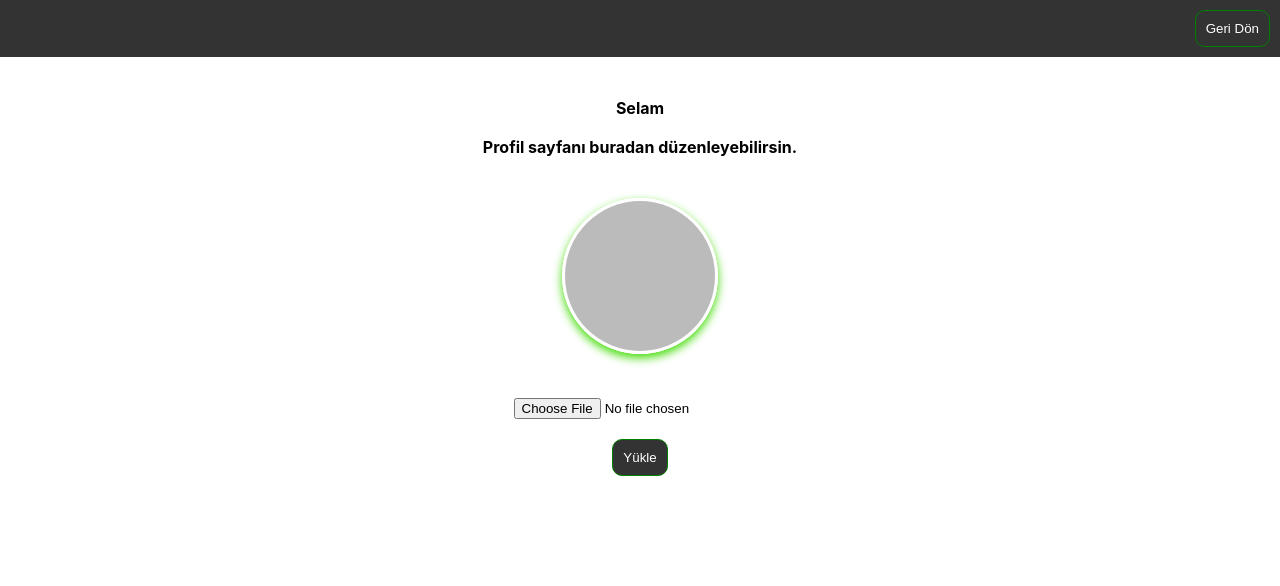
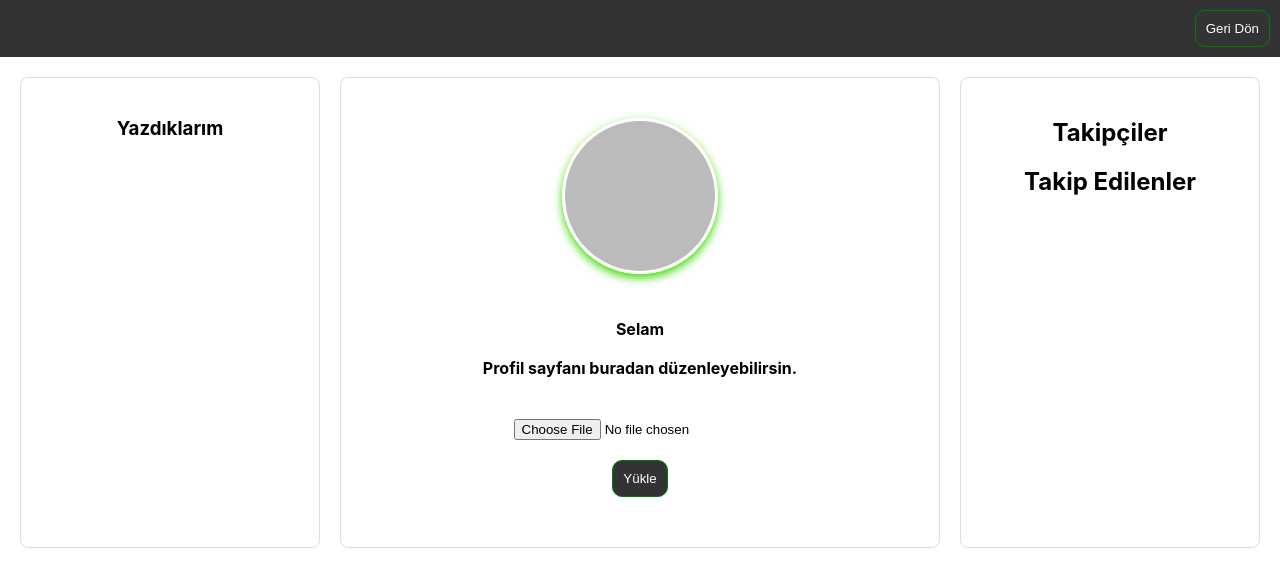
Before and after one commit to ataberkcetinkaya/StoryApp, a React (Create React App) app: page /profile in a window 1280 px wide. Shown: the top 586 px of the page. Built offline with nearby package versions, Linux system fonts and the light colour scheme; no server answers; the database is empty; sample sign-in values are in the browser's storage.

Commit message:
Profile Layout Edit & User's Profile Page

```diff
--- a/src/App.js
+++ b/src/App.js
@@ -7,6 +7,7 @@ import { AuthProvider } from './context/AuthContext';
 import Profile from './pages/Profile/Profile';
 import PrivateRoute from './routes/PrivateRoute'
 import GuessTheNumber from './pages/Games/GuessTheNumber';
+import ProfilePage from './pages/ProfilePage/ProfilePage';
 
 function App() {
 
@@ -28,6 +29,7 @@ function App() {
           <Route path="/register" element={<Register/>} />
           <Route path="/login" element={<Login/>} />
           <Route path="/profile" element={<PrivateRoute element={Profile}/>} />
+          <Route path="/profile/:username" element={<PrivateRoute element={ProfilePage} />} />
           <Route path="/games/guess-the-number" element={<PrivateRoute element={GuessTheNumber}/>} />
         </Routes>
       </div>
--- a/src/pages/Profile/Profile.css
+++ b/src/pages/Profile/Profile.css
@@ -64,3 +64,111 @@
       height: 100px;
     }
 }
+
+/* Genel Grid Yapısı */
+.homepage-grid {
+    display: grid;
+    grid-template-columns: 1fr 2fr 1fr;
+    gap: 20px;
+    padding: 20px;
+  }
+
+  /* Grid Bölümleri */
+  .left-section,
+  .middle-section,
+  .right-section {
+    border: 1px solid #ddd;
+    border-radius: 8px;
+    padding: 20px;
+    display: block; /* Desktop görünümde tüm bölümleri göster */
+  }
+
+  /* Mobil Görünüm */
+  @media (max-width: 768px) {
+    .homepage-grid {
+      display: block;
+    }
+
+    .homepage-grid .left-section.active,
+    .homepage-grid .middle-section.active,
+    .homepage-grid .right-section.active {
+      display: block;
+    }
+
+    .bottom-navbar {
+      display: flex; /* Sadece mobilde görünür */
+    }
+
+    .kayitliKullanicilar {
+      bottom: 100px; /* Navbar'ın hemen üstü */
+      right: 1px; /* Sağ alt köşe */
+    }
+  }
+
+  /* Desktop Görünüm */
+  @media (min-width: 769px) {
+    .bottom-navbar {
+      display: none; /* Desktop çözünürlükte navbar gizli */
+    }
+
+    .left-section,
+    .middle-section,
+    .right-section {
+      display: block; /* Desktop çözünürlükte tüm bölümleri görünür yap */
+    }
+  }
+
+  /* Alt Bar */
+  .bottom-navbar {
+    position: fixed;
+    bottom: 0;
+    left: 0;
+    width: 100%;
+    justify-content: space-around;
+    align-items: center;
+    border-top: 1px solid #ddd;
+    padding: 10px 0;
+    z-index: 1000;
+  }
+
+  /* Dark tema için navbar arka plan rengi */
+  body.dark .bottom-navbar {
+    background-color: #333;
+    color: white;
+  }
+  /* Light tema için navbar arka plan rengi */
+  body.white .bottom-navbar {
+    background-color: #f8f8f8;
+    color: black;
+  }
+
+  .bottom-navbar button {
+    background: none;
+    border: none;
+    font-size: 16px;
+    cursor: pointer;
+    color: #888;
+  }
+
+  .bottom-navbar button.active {
+    color: rgb(50, 244, 50);
+    font-weight: bold;
+  }
+
+  .bottom-navbar button:hover {
+    color: rgb(50, 244, 50);
+  }
+
+  /* LEFT BUTTON CONTAINER */
+  .left-button-container {
+    display: flex;
+    flex-direction: column; /* Butonları alt alta sıralar */
+    align-items: center;
+  }
+
+  .left-button-container button {
+    margin-bottom: 10px; /* Butonlar arasında boşluk bırakır */
+    font-size: 14px; /* Yazı boyutunu küçültür */
+    padding: 8px 12px; /* İç boşlukları küçültür */
+    width: 150px; /* Buton genişliğini ayarlar */
+  }
--- a/src/pages/Profile/Profile.js
+++ b/src/pages/Profile/Profile.js
@@ -1,24 +1,21 @@
-import React from 'react'
+import React, { useEffect, useState } from 'react'
 import { Link } from 'react-router-dom'
 import { useAuth } from '../../context/AuthContext';
 import './Profile.css';
 import { uploadToCloudinary } from '../../utils/Cloudinary';
 import { doc, updateDoc } from "firebase/firestore";
 import { db } from "../../firebase";
+import GuessTheNumber from '../Games/GuessTheNumber';
 
 export default function Profile() {
 
   const { currentUser } = useAuth();
-  const [file, setFile] = React.useState(null);
-  const [isUploading, setIsUploading] = React.useState(false);
-  const [fileError, setFileError] = React.useState("");
-  const [blankInput, setBlankInput] = React.useState(false);
-  const [successPhoto, setSuccessPhoto] = React.useState(false);
-  const [errorPhoto, setErrorPhoto] = React.useState(false);
-
-   if (!currentUser) {
-    return <p>Yükleniyor...</p>;
-  }
+  const [file, setFile] = useState(null);
+  const [isUploading, setIsUploading] = useState(false);
+  const [fileError, setFileError] = useState("");
+  const [blankInput, setBlankInput] = useState(false);
+  const [successPhoto, setSuccessPhoto] = useState(false);
+  const [errorPhoto, setErrorPhoto] = useState(false);
 
   const MAX_FILE_SIZE = 1 * 1024 * 1024;
 
@@ -64,16 +61,61 @@ export default function Profile() {
     }
   };
 
+  useEffect(() => {
+      const handleResize = () => {
+        setIsMobile(window.innerWidth <= 768);
+      };
+      window.addEventListener("resize", handleResize);
+      return () => window.removeEventListener("resize", handleResize);
+  }, []);
+
+  const [activeSection, setActiveSection] = useState("left");
+  const [isMobile, setIsMobile] = useState(window.innerWidth <= 768);
+  const [activeComponent, setActiveComponent] = useState(null);
+
+  //Tüm buton ve ilgili bileşenler
+  const buttons = [
+    { name: 'Anasayfa', component: 'Home', content: null },
+    { name: 'Sayı Tahmin', component: 'GuessTheNumber', content: <GuessTheNumber /> },
+  ];
+
+  const renderSection = () => {
+      //mobile için
+      if (isMobile) {
+        switch (activeSection) {
+          case "left":
             return (
-    <>
-      <div className='navbar'>
-        <Link to="/">
-          <button className="back-button">Geri Dön</button>
-        </Link>
+              <div className="left-section">
+
               </div>
-      <div className="profile-container">
-        <h4>Selam <h3 className="userText">{currentUser.username}</h3> Profil sayfanı buradan düzenleyebilirsin.</h4>
-
+            );
+          case "middle":
+            return (
+              <div className="middle-section">
+                <div>123</div>
+              </div>
+            );
+          case "right":
+            return (
+              <div className="right-section">
+                <h2>Günlük Ödül</h2>
+                <div>123</div>
+              </div>
+            );
+          default:
+            return null;
+        }
+      }
+      //normalde 768px'den büyük ekranlar için
+      else {
+        return (
+          <div className="homepage-grid">
+            <div className="left-section">
+              <div className='left-button-container'>
+                <h3>Yazdıklarım</h3>
+              </div>
+            </div>
+            <div className="middle-section">
               {/* Profil Fotoğrafı */}
               <div className="photo-container">
                 {currentUser?.photoURL && (
@@ -85,6 +127,8 @@ export default function Profile() {
                 )}
               </div>
 
+              <div className="profile-container">
+                <h4>Selam <h3 className="userText">{currentUser.username}</h3> Profil sayfanı buradan düzenleyebilirsin.</h4>
                 {/* Dosya Seçme ve Yükleme Butonları */}
                 <div className="upload-container">
                   <input type="file" onChange={handleFileChange} />
@@ -97,6 +141,57 @@ export default function Profile() {
                   {errorPhoto && <p className="errorMessage">{errorPhoto}</p>}
                 </div>
               </div>
-    </>
+
+            </div>
+            <div className="right-section">
+              <h2>Takipçiler</h2>
+              <h2>Takip Edilenler</h2>
+            </div>
+          </div>
+        );
+      }
+    };
+
+    if (!currentUser) {
+      return <p>Yükleniyor...</p>;
+    }
+
+  return (
+    <div>
+      <div className='navbar'>
+        <Link to="/">
+          <button className="back-button">Geri Dön</button>
+        </Link>
+      </div>
+
+      {renderSection()}
+
+      {/* Alt Gezinti Barı */}
+      {isMobile && (
+        <div className="bottom-navbar">
+          <button
+            onClick={() => setActiveSection("left")}
+            className={activeSection === "left" ? "active" : ""}
+          >
+            Anasayfa
+          </button>
+            {currentUser ? (
+            <button
+            onClick={() => setActiveSection("middle")}
+            className={activeSection === "middle" ? "active" : ""}
+          >
+            Sayı Tahmin
+          </button>
+            ): <></>
+          }
+          <button
+            onClick={() => setActiveSection("right")}
+            className={activeSection === "right" ? "active" : ""}
+          >
+            Günlük Ödül
+          </button>
+        </div>
+      )}
+    </div>
   )
 }
--- /dev/null
+++ b/src/pages/ProfilePage/ProfilePage.js
@@ -0,0 +1,55 @@
+import React, { useEffect, useState } from "react";
+import { Link, useParams } from "react-router-dom";
+import { collection, query, where, getDocs } from "firebase/firestore";
+import { db } from "../../firebase";
+
+export default function ProfilePage() {
+  const { username } = useParams(); //URL'den username alıyorum
+  const [userData, setUserData] = useState(null);
+  const [loading, setLoading] = useState(true);
+
+  useEffect(() => {
+    const fetchUserData = async () => {
+      try {
+        const q = query(collection(db, "users"), where("username", "==", username));
+        const querySnapshot = await getDocs(q);
+
+        if (!querySnapshot.empty) {
+          const userDoc = querySnapshot.docs[0];
+          setUserData({ id: userDoc.id, ...userDoc.data() });
+        } else {
+          console.error("Kullanıcı bulunamadı.");
+          setUserData(null);
+        }
+      } catch (error) {
+        console.error("Kullanıcı verileri alınamadı:", error);
+      } finally {
+        setLoading(false);
+      }
+    };
+
+    fetchUserData();
+  }, [username]);
+
+  if (loading) return <p>Yükleniyor...</p>;
+  if (!userData) return <p>Kullanıcı bulunamadı.</p>;
+  return (
+    <div>
+        <div className='navbar'>
+            <Link to="/">
+            <button className="back-button">Geri Dön</button>
+            </Link>
+        </div>
+
+      <h1>{userData.username}</h1>
+      <img
+        src={userData.profilePhoto || "defaultProfilePic.jpg"}
+        alt={userData.username}
+        style={{ width: 100, height: 100, borderRadius: "50%" }}
+      />
+      <p>Takipçiler: {userData.followersCount || 0}</p>
+      <p>Takip Edilen: {userData.followingCount || 0}</p>
+      <p>Son Giriş: {userData.lastLoginDate || "Bilinmiyor"}</p>
+    </div>
+  )
+}
```
Also changed, not shown: src/pages/Home/Home.js (+13 -2 lines). Lines whose indentation alone changed are shown as unchanged.
